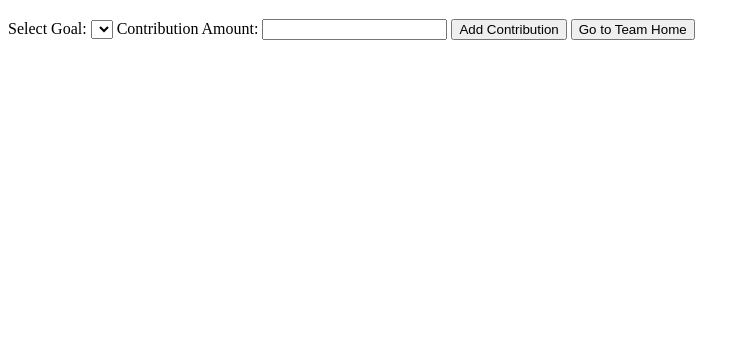
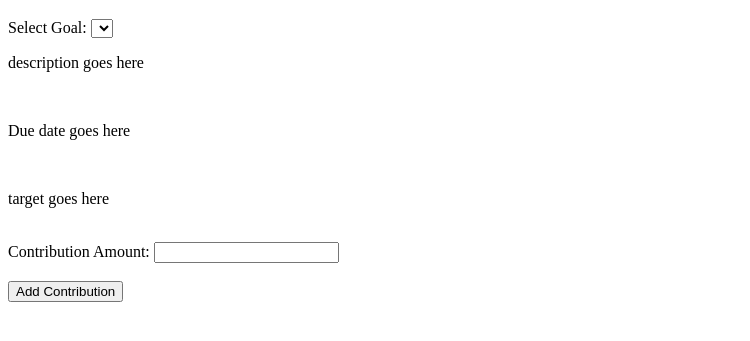
Before and after one commit to C-L-South/Test_BPA_Southlake, a website: page website_screens/goal_page/Team_member_goal_index.html in a window 1280 px wide. Shown: the part 61-402 px from the top of the page, without its empty margins (0-750 px from the left). Drawn offline with Linux system fonts and the light colour scheme; no server answers.

Commit message:
Update Team_member_goal_index.html

```diff
--- a/website_screens/goal_page/Team_member_goal_index.html
+++ b/website_screens/goal_page/Team_member_goal_index.html
@@ -15,12 +15,17 @@
 </div>
 <label>Select Goal:</label>
 <select id="goalSelect"></select>
-
+<br>
+<p id="goalDescription">description goes here</p>
+<br>
+<p id="goalDueDate">Due date goes here</p>
+<br>
+<p id="goalTarget">target goes here</p>
+<br>
 <label>Contribution Amount:</label>
 <input type="number" id="contributionAmount">
-
+<br><br>
 <button type="submit" id = "addContributionButton">Add Contribution</button>
-<button id="goToTeamHome">Go to Team Home</button>
 
   <script src="/js/Team_member_goal_script.js"></script>
 </body>
```
